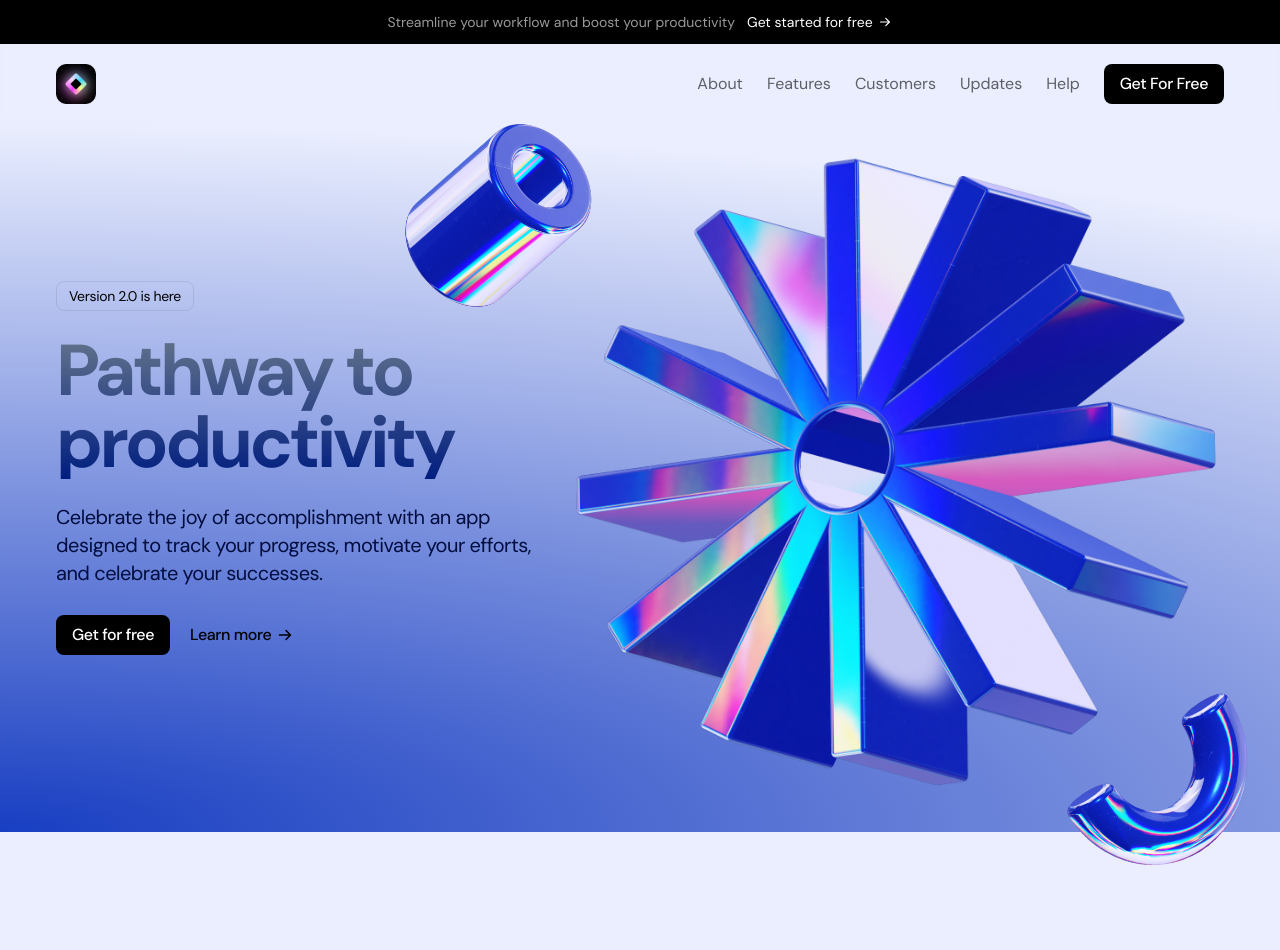
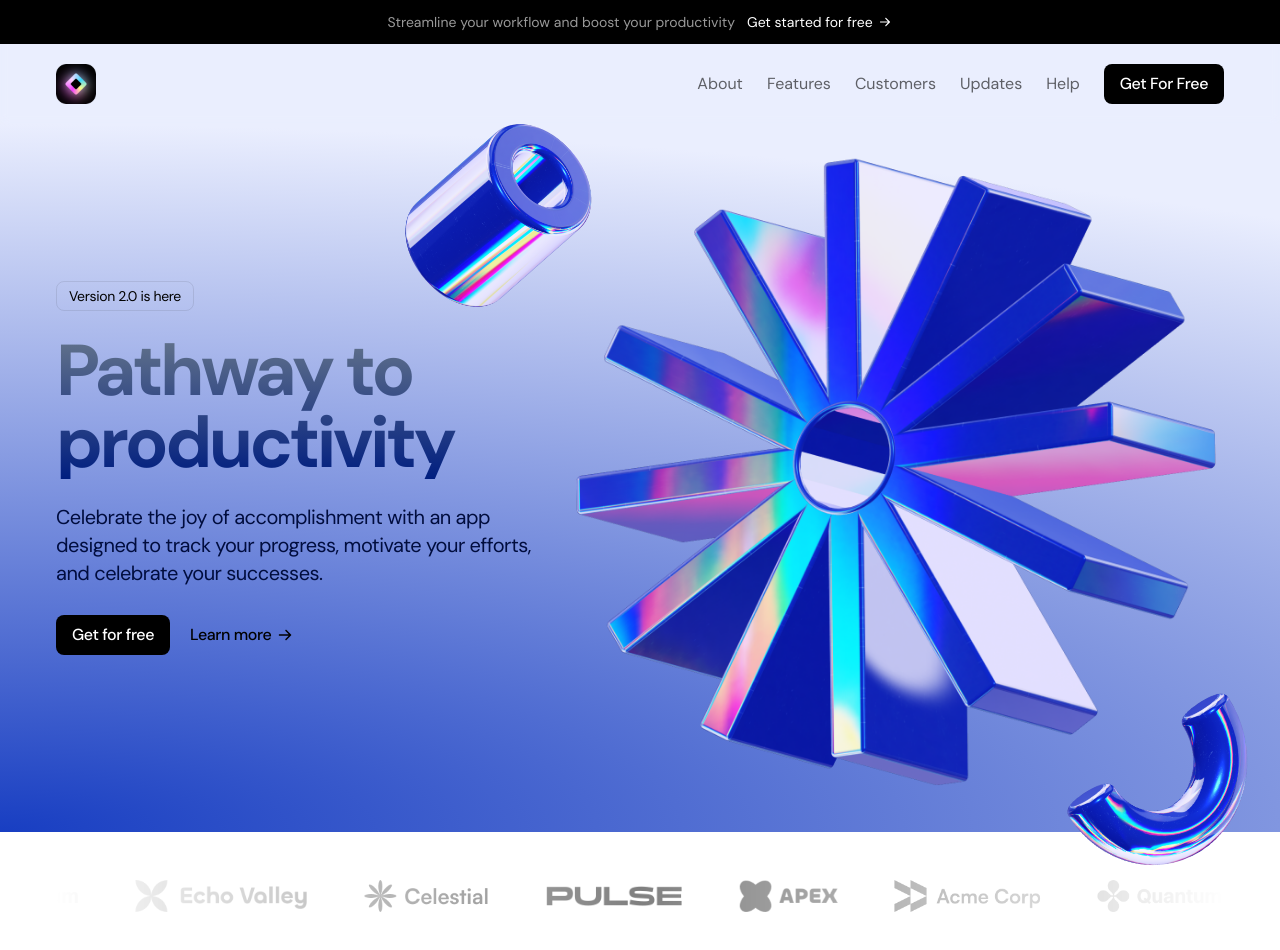
Before and after one commit to xwnsnowy/landing-page-nextjs, a Next.js app: page / in a window 1280 px wide. Shown: the top 950 px of the page. Before the commit the page ends 928 px from the top, so only its background shows below. Built offline with nearby package versions, Linux system fonts and the light colour scheme.

Commit message:
feat: Add LogoTicker component

```diff
--- a/app/page.tsx
+++ b/app/page.tsx
@@ -1,11 +1,13 @@
 import Header from "@/components/Header";
 import Hero from "@/components/Hero";
+import LogoTicker from "@/components/LogoTicker";
 
 export default function Home() {
   return (
     <>
       <Header />
       <Hero />
+      <LogoTicker />
     </>
   );
 }
--- /dev/null
+++ b/components/LogoTicker.tsx
@@ -0,0 +1,58 @@
+"use client";
+import Image, { StaticImageData } from "next/image";
+import { motion } from "framer-motion";
+
+import acmeLogo from "@/assets/logo-acme.png";
+import quantumLogo from "@/assets/logo-quantum.png";
+import echoLogo from "@/assets/logo-echo.png";
+import celestialLogo from "@/assets/logo-celestial.png";
+import pulseLogo from "@/assets/logo-pulse.png";
+import apexLogo from "@/assets/logo-apex.png";
+
+interface Logo {
+  src: StaticImageData;
+  alt: string;
+}
+
+const logos: Logo[] = [
+  { src: acmeLogo, alt: "Acme Logo" },
+  { src: quantumLogo, alt: "Quantum Logo" },
+  { src: echoLogo, alt: "Echo Logo" },
+  { src: celestialLogo, alt: "Celestial Logo" },
+  { src: pulseLogo, alt: "Pulse Logo" },
+  { src: apexLogo, alt: "Apex Logo" },
+];
+
+const repeatedLogos = logos.concat(logos);
+
+const LogoTicker = () => {
+  return (
+    <div className="py-8 md:py-12 bg-white">
+      <div className="container">
+        <div className="flex overflow-hidden [mask-image:linear-gradient(to_right,transparent,black,transparent)]">
+          <motion.div
+            className="flex gap-14 flex-none"
+            animate={{ translate: "-50%" }}
+            transition={{
+              duration: 20,
+              repeat: Infinity,
+              ease: "linear",
+              repeatType: "loop",
+            }}
+          >
+            {repeatedLogos.map((logo, index) => (
+              <Image
+                key={index}
+                src={logo.src}
+                alt={logo.alt}
+                className="logo-ticker-image"
+              />
+            ))}
+          </motion.div>
+        </div>
+      </div>
+    </div>
+  );
+};
+
+export default LogoTicker;
```
